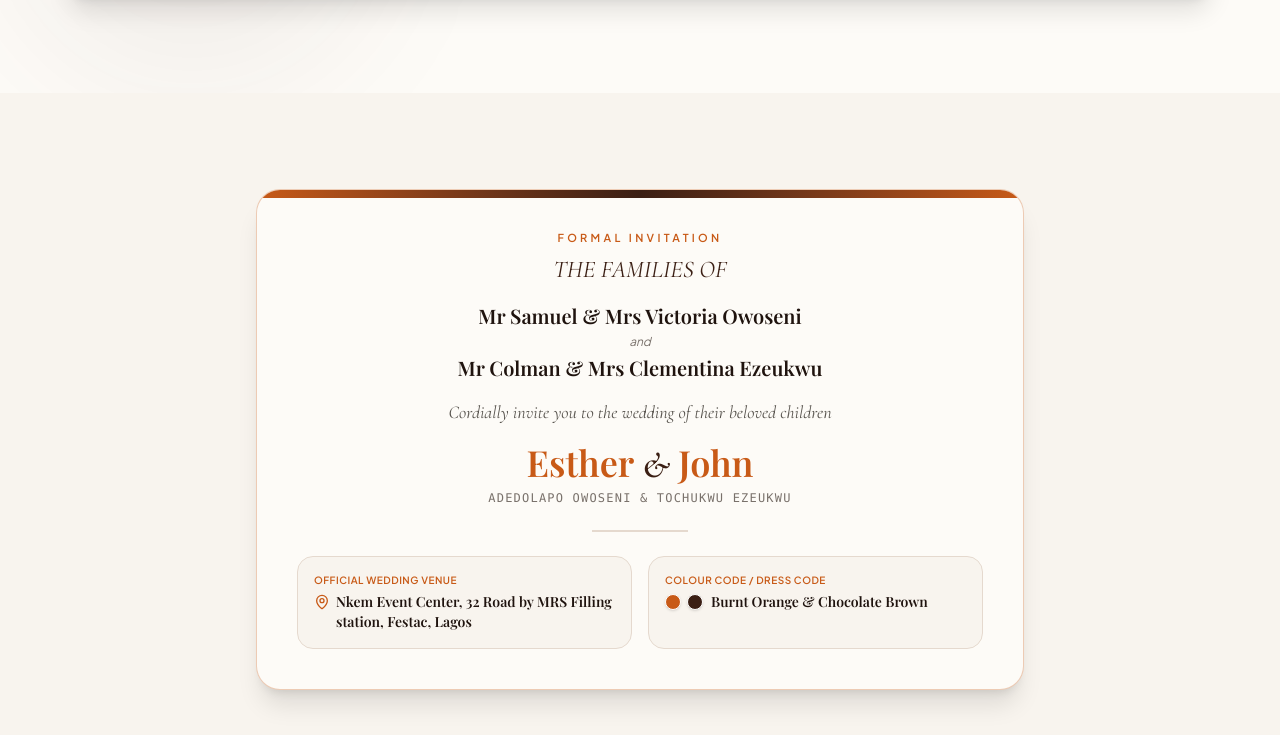
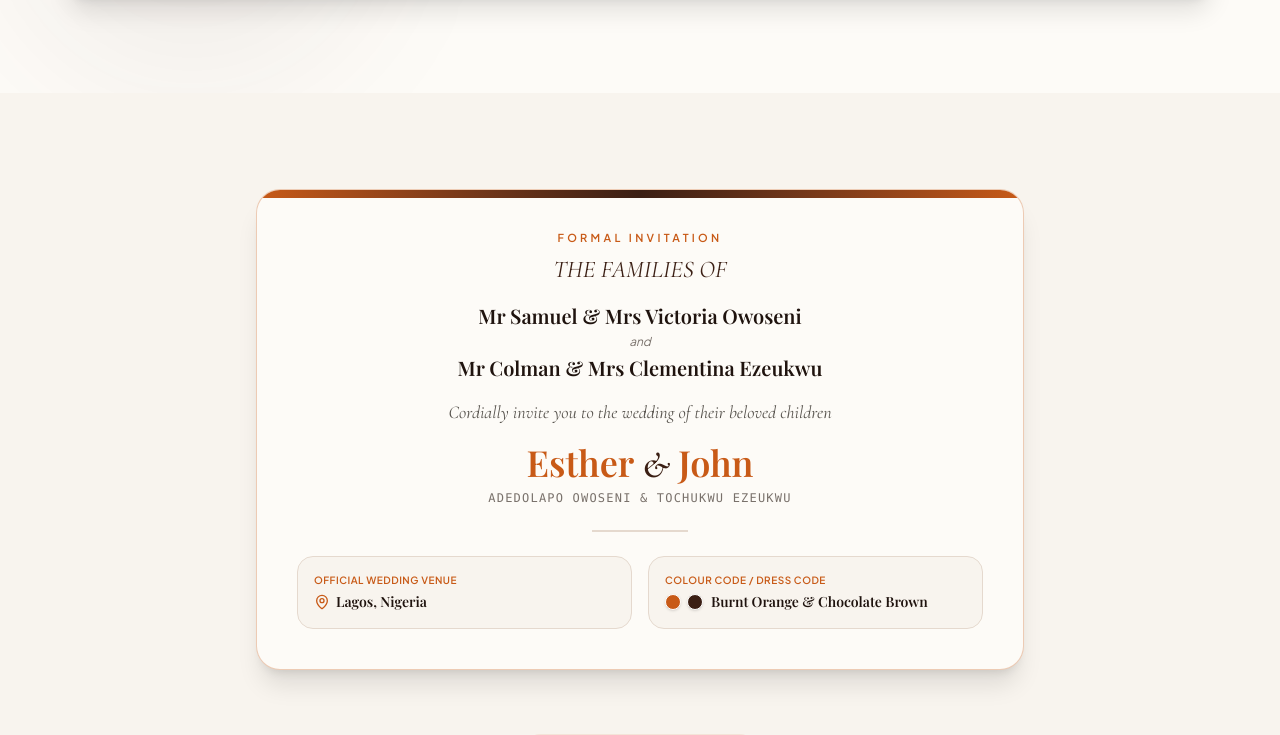
Before and after one commit to Joshuadada/john-wedding, a React (Vite) app: page / in a window 1280 px wide. Shown: the part 2000-2735 px from the top of the page. Built offline with nearby package versions, Linux system fonts and the light colour scheme; no server answers; the database is empty; a web font is replaced by a local one.

Commit message:
effect all changes

```diff
--- a/src/components/Footer.tsx
+++ b/src/components/Footer.tsx
@@ -21,7 +21,7 @@ export const Footer: React.FC = () => {
         {/* Wedding Date Pill */}
         <div className="inline-flex items-center gap-3 px-6 py-2 rounded-full border border-white/20 bg-white/5 text-xs font-semibold uppercase tracking-[0.25em] text-amber-200">
           <Sparkles className="w-3.5 h-3.5 text-[#F97316]" />
-          Saturday, 7th November 2026 • Nkem Event Center, Festac, Lagos
+          Saturday, 7th November 2026 • Lagos, Nigeria
           <Sparkles className="w-3.5 h-3.5 text-[#F97316]" />
         </div>
 
--- a/src/components/Hero.tsx
+++ b/src/components/Hero.tsx
@@ -59,7 +59,7 @@ export const Hero: React.FC = () => {
           </div>
           <div className="flex items-center gap-1.5 bg-white/10 px-3.5 py-1.5 rounded-full border border-white/15">
             <MapPin className="w-4 h-4 text-[#F97316]" />
-            11:00 AM WAT • Nkem Event Center, Festac, Lagos
+            11:00 AM WAT • Lagos, Nigeria
           </div>
         </motion.div>
 
--- a/src/components/Itinerary.tsx
+++ b/src/components/Itinerary.tsx
@@ -1,14 +1,14 @@
 import React from 'react';
 import { motion } from 'framer-motion';
-import { Calendar as CalendarIcon, Clock, MapPin, Church, PartyPopper, Music2, Download, ExternalLink } from 'lucide-react';
+import { Calendar as CalendarIcon, Clock, MapPin, Church, PartyPopper, Download, ExternalLink } from 'lucide-react';
 
 export const Itinerary: React.FC = () => {
   const events = [
     {
       title: 'Holy Matrimony & Blessing',
       time: '11:00 AM WAT',
-      location: 'Nkem Event Center',
-      address: '32 Road by MRS Filling station, Festac, Lagos',
+      location: 'Lagos',
+      address: 'Nigeria',
       description: 'Join us as Esther and John exchange sacred vows before God, family, and loved ones in a spirit-filled atmosphere.',
       icon: Church,
       color: 'bg-[#C85A17]',
@@ -16,20 +16,11 @@ export const Itinerary: React.FC = () => {
     {
       title: 'Royal Reception & Dinner',
       time: '01:00 PM WAT',
-      location: 'Nkem Event Center (Grand Hall)',
-      address: '32 Road by MRS Filling station, Festac, Lagos',
+      location: 'Lagos',
+      address: 'Nigeria',
       description: 'An afternoon of royal dining, heartfelt toasts, joyful dancing, cutting of the cake, and unforgettable memories.',
       icon: PartyPopper,
       color: 'bg-[#3B1F14]',
-    },
-    {
-      title: 'After-Party Celebration',
-      time: '05:00 PM WAT Till Late',
-      location: 'Nkem Event Center Lounge',
-      address: '32 Road by MRS Filling station, Festac, Lagos',
-      description: 'Celebrate into the night with great music, delicious chops, refreshing drinks, and non-stop celebration!',
-      icon: Music2,
-      color: 'bg-[#A3430B]',
     },
   ];
 
@@ -41,7 +32,7 @@ CALSCALE:GREGORIAN
 BEGIN:VEVENT
 SUMMARY:Esther & John Wedding (#EJ2026)
 DESCRIPTION:The Holy Matrimony & Wedding Celebration of Esther Adedolapo Owoseni & John Tochukwu Ezeukwu #EJ2026
-LOCATION:Nkem Event Center, 32 Road by MRS Filling station, Festac, Lagos, Nigeria
+LOCATION:Lagos, Nigeria
 DTSTART:20261107T100000Z
 DTEND:20261107T210000Z
 STATUS:CONFIRMED
@@ -58,7 +49,7 @@ END:VCALENDAR`;
     document.body.removeChild(link);
   };
 
-  const googleCalendarUrl = `https://calendar.google.com/calendar/render?action=TEMPLATE&text=Esther+%26+John+Wedding+(%23EJ2026)&dates=20261107T100000Z/20261107T210000Z&details=The+Holy+Matrimony+%26+Wedding+Celebration+of+Esther+Adedolapo+Owoseni+%26+John+Tochukwu+Ezeukwu+%23EJ2026&location=Nkem+Event+Center,+32+Road+by+MRS+Filling+station,+Festac,+Lagos,+Nigeria`;
+  const googleCalendarUrl = `https://calendar.google.com/calendar/render?action=TEMPLATE&text=Esther+%26+John+Wedding+(%23EJ2026)&dates=20261107T100000Z/20261107T210000Z&details=The+Holy+Matrimony+%26+Wedding+Celebration+of+Esther+Adedolapo+Owoseni+%26+John+Tochukwu+Ezeukwu+%23EJ2026&location=Lagos,+Nigeria`;
 
   return (
     <section id="itinerary" className="py-24 px-4 bg-[#F8F4EE] relative">
@@ -108,7 +99,7 @@ END:VCALENDAR`;
               </span>
               <p className="font-display font-semibold text-sm text-[#1F130E] flex items-start gap-1.5">
                 <MapPin className="w-4 h-4 text-[#C85A17] shrink-0 mt-0.5" />
-                <span>Nkem Event Center, 32 Road by MRS Filling station, Festac, Lagos</span>
+                <span>Lagos, Nigeria</span>
               </p>
             </div>
 
@@ -165,7 +156,7 @@ END:VCALENDAR`;
         </div>
 
         {/* Timeline Event Cards */}
-        <div className="grid grid-cols-1 md:grid-cols-3 gap-8">
+        <div className="grid grid-cols-1 md:grid-cols-2 max-w-4xl mx-auto gap-8">
           {events.map((event, index) => {
             const IconComponent = event.icon;
             return (
```
